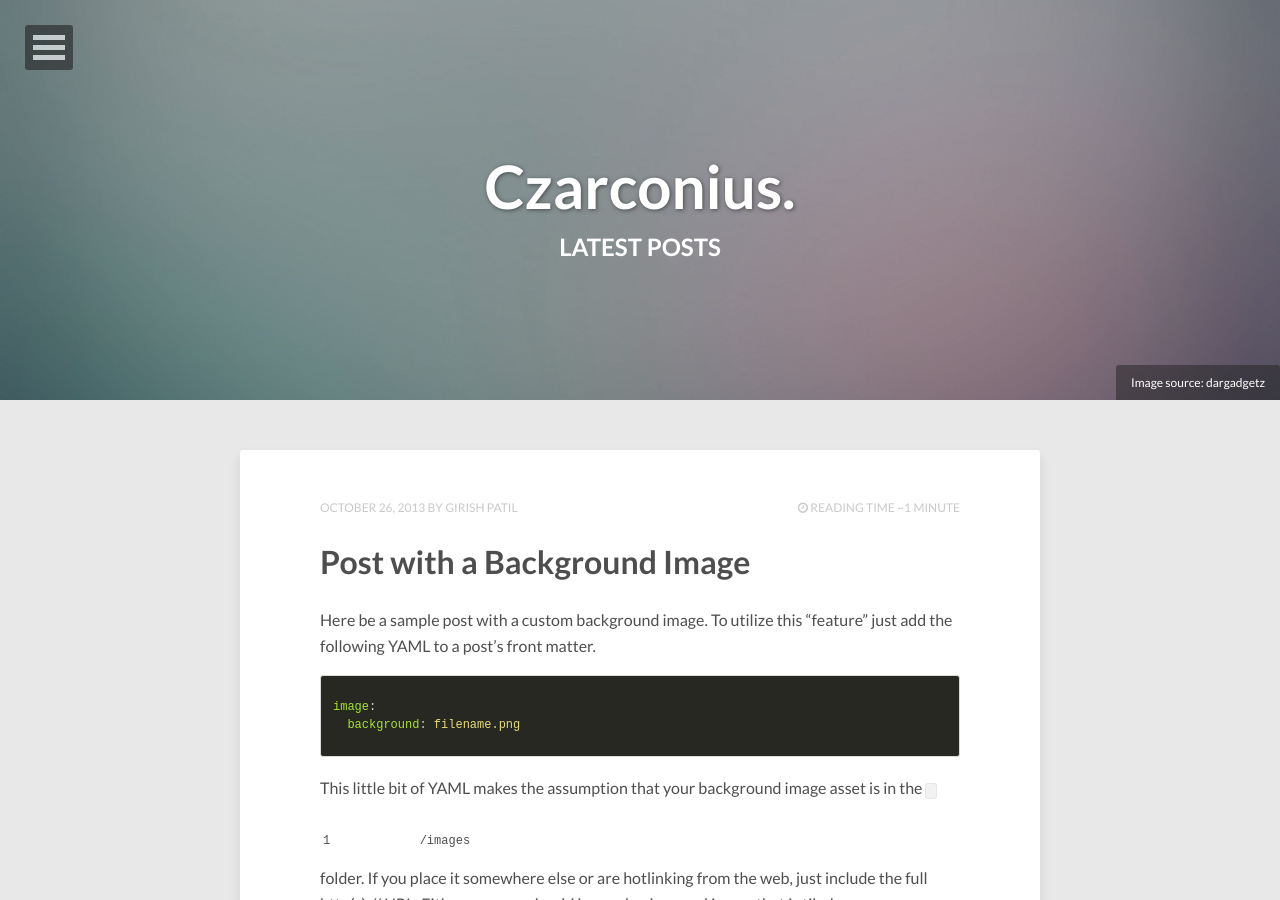
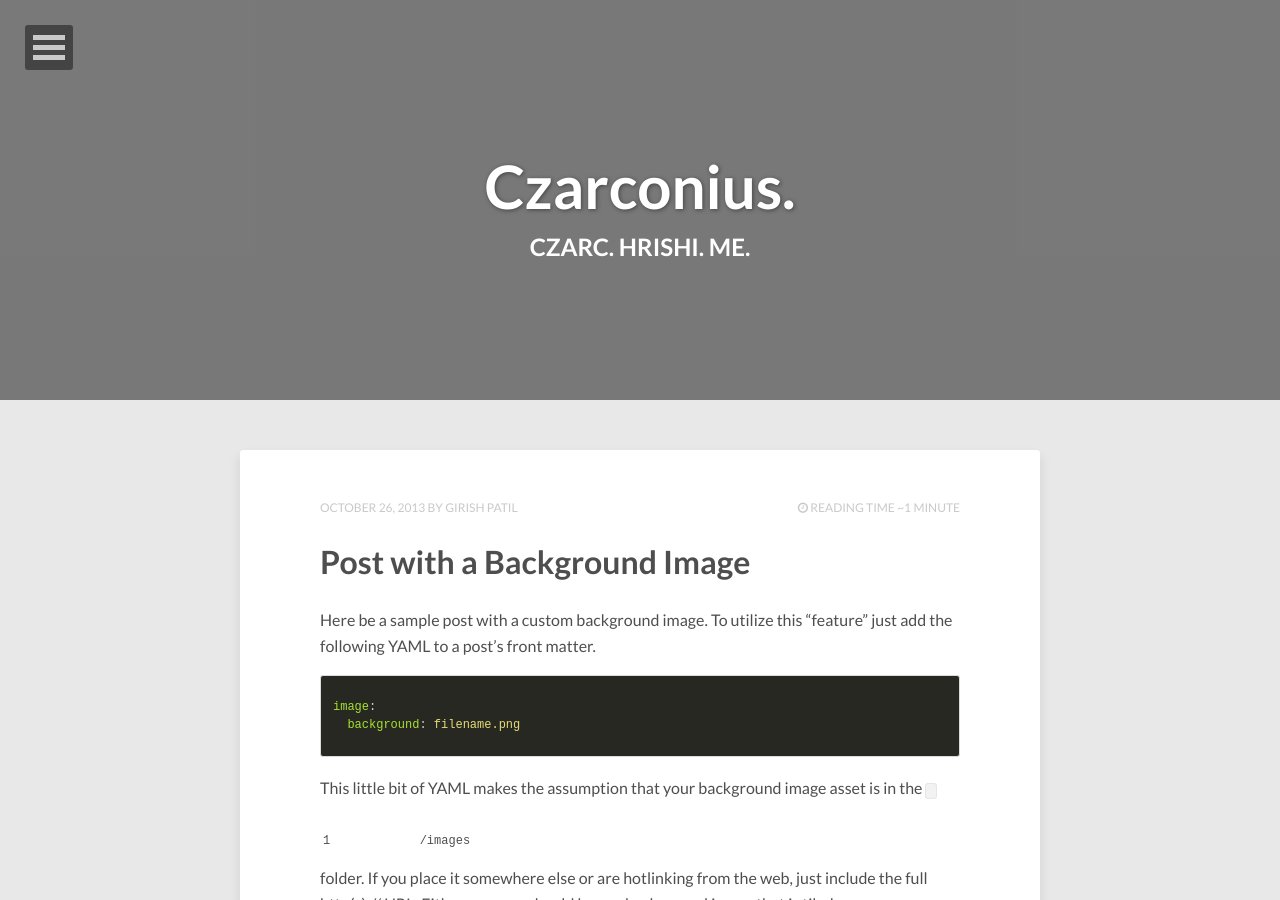
Before and after one commit to pshrishi/pshrishi.github.io, a Jekyll site: the page built from index.html, in a window 1280 px wide and 900 px high. Built offline with Jekyll 4.4.1, drawn with Linux system fonts in a browser that asks for light colours; nearby versions of some CDN libraries; the list of posts is cut into pages by our own code; comment, search, counter and statistics services are not loaded; some of the changed text lies outside the part shown.

Commit message:
Minimal changes yet again.

```diff
--- a/_includes/disqus_comments.html
+++ b/_includes/disqus_comments.html
@@ -7,7 +7,7 @@
         /* * * DON'T EDIT BELOW THIS LINE * * */
         (function() {
             var dsq = document.createElement('script'); dsq.type = 'text/javascript'; dsq.async = true;
-            dsq.src = 'https://' + disqus_shortname + '.disqus.com/embed.js';
+            dsq.src = 'https://czarconius.disqus.com/embed.js';
             (document.getElementsByTagName('head')[0] || document.getElementsByTagName('body')[0]).appendChild(dsq);
         })();
 
@@ -15,7 +15,7 @@
         (function () {
             var s = document.createElement('script'); s.async = true;
             s.type = 'text/javascript';
-            s.src = 'https://' + disqus_shortname + '.disqus.com/count.js';
+            s.src = 'https://czarconius.disqus.com/count.js';
             (document.getElementsByTagName('HEAD')[0] || document.getElementsByTagName('BODY')[0]).appendChild(s);
         }());
     </script>
--- a/_includes/social-share.html
+++ b/_includes/social-share.html
@@ -1,6 +1,6 @@
 <div class="social-share">
   <ul class="socialcount socialcount-small inline-list">
-    <li class="facebook"><a href="https://www.facebook.com/sharer/sharer.php?u={{ site.url }}{{ page.url }}" title="Share on Facebook"><span class="count"><i class="fa fa-facebook-square"></i> Like</span></a></li>
+    <li class="facebook"><a href="https://www.facebook.com/sharer/sharer.php?u={{ site.url }}{{ page.url }}" title="Share on Facebook"><span class="count"><i class="fa fa-facebook-square"></i> Share</span></a></li>
     <li class="twitter"><a href="https://twitter.com/intent/tweet?text={{ site.url }}{{ page.url }}" title="Share on Twitter"><span class="count"><i class="fa fa-twitter-square"></i> Tweet</span></a></li>
     <li class="googleplus"><a href="https://plus.google.com/share?url={{ site.url }}{{ page.url }}" title="Share on Google Plus"><span class="count"><i class="fa fa-google-plus-square"></i> +1</span></a></li>
   </ul>
--- a/index.html
+++ b/index.html
@@ -1,13 +1,11 @@
 ---
 layout: post-index
-title: Latest Posts
-description: "Describe this nonsense."
+title: Czarc. Hrishi. Me.
+description: "Czarc. Hrishi. Me."
 tags: [Jekyll, theme, themes, responsive, blog, modern]
-comments: false
+comments: true
 image:
-  feature: abstract-1.jpg
-  credit: dargadgetz
-  creditlink: http://www.dargadgetz.com/ios-7-abstract-wallpaper-pack-for-iphone-5-and-ipod-touch-retina/
+  feature: cover.jpg
 ---
 
 {% for post in paginator.posts %}
```
